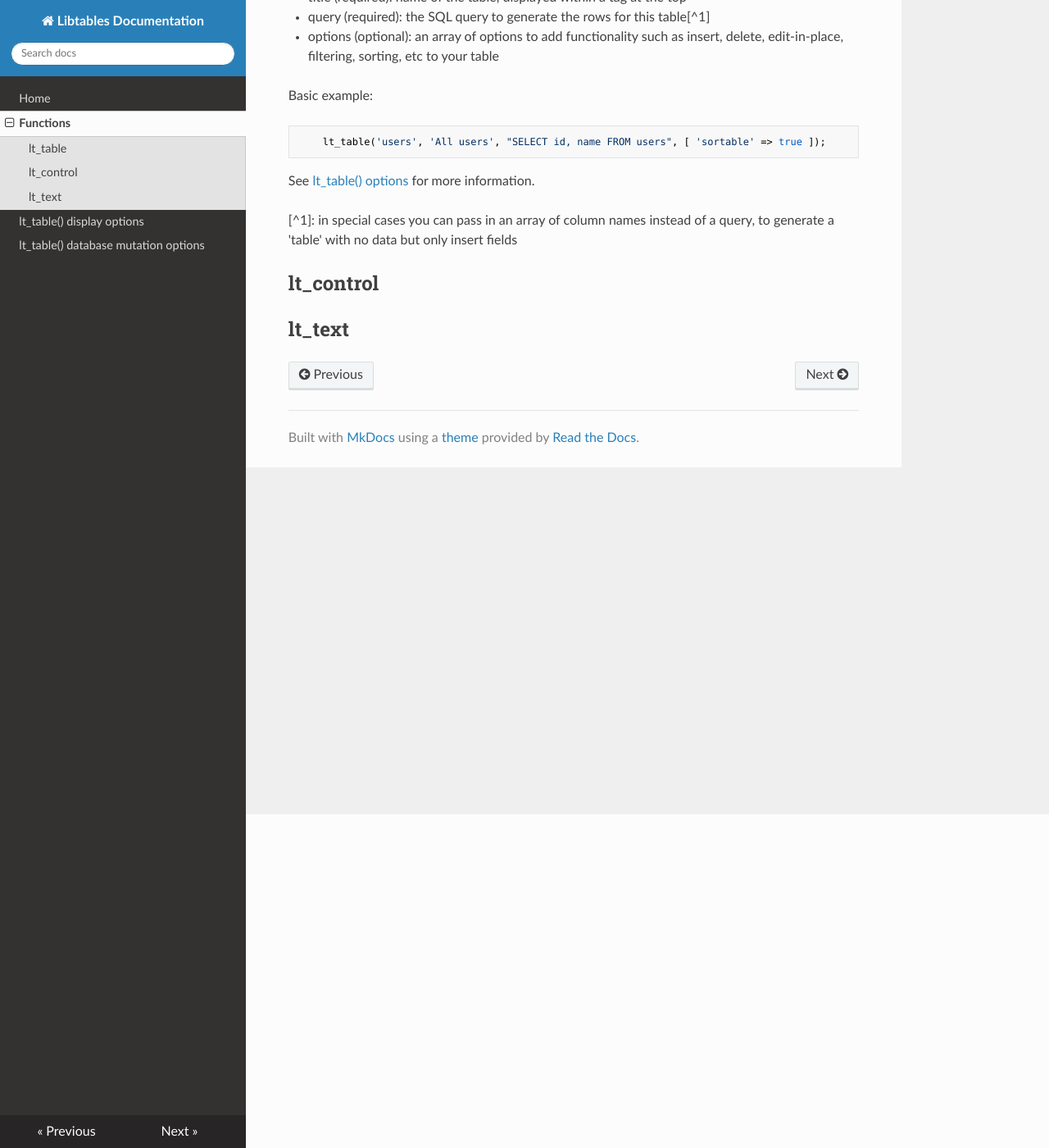
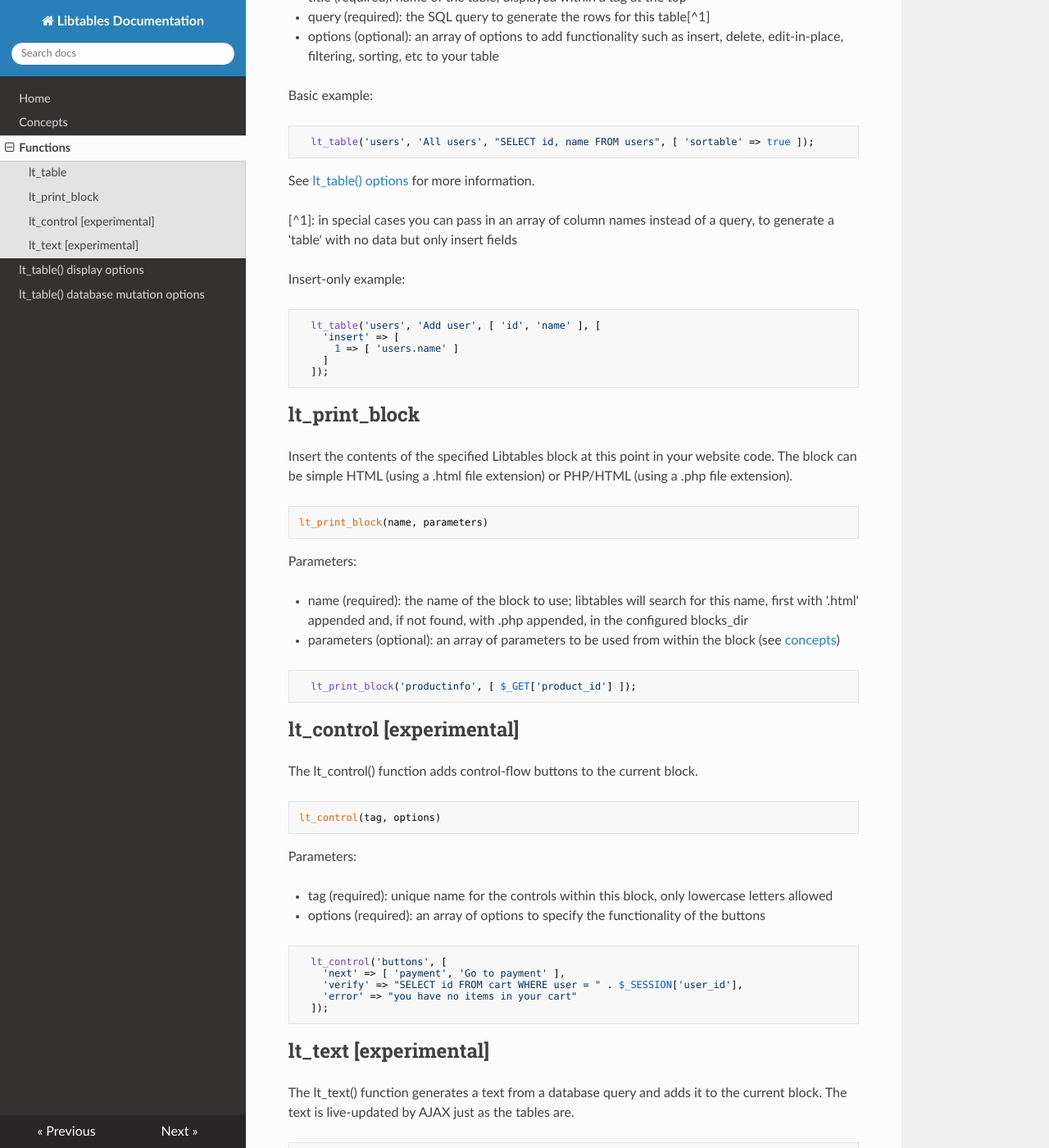
Before and after one commit to bartnv/libtables2, an MkDocs documentation site: the page built from docs/functions.md, in a window 1280 px wide and 1400 px high, scrolled down 407 px. Shown: the whole window at 82% size. Built offline with MkDocs 1.6.1, drawn with Linux system fonts in a browser that asks for light colours; nearby versions of some CDN libraries; old or Windows-style settings are respelled for this version of MkDocs; some of the changed text lies outside the part shown.

Commit message:
Document general concepts, lt_control and lt_text functions

````diff
--- a/docs/functions.md
+++ b/docs/functions.md
@@ -15,15 +15,79 @@ Parameters:
     filtering, sorting, etc to your table
 
 Basic example:
-```
-    lt_table('users', 'All users', "SELECT id, name FROM users", [ 'sortable' => true ]);
+```php
+  lt_table('users', 'All users', "SELECT id, name FROM users", [ 'sortable' => true ]);
 ```
 
-See [lt_table() options](table_function/) for more information.
+See [lt_table() options](table_options_display/) for more information.
 
 [^1]: in special cases you can pass in an array of column names instead of a query, to generate
 a 'table' with no data but only insert fields
 
-## lt_control
+Insert-only example:
+```php
+  lt_table('users', 'Add user', [ 'id', 'name' ], [
+    'insert' => [
+      1 => [ 'users.name' ]
+    ]
+  ]);
+```
 
-## lt_text
+## lt_print_block
+
+Insert the contents of the specified Libtables block at this point in your website code.
+The block can be simple HTML (using a .html file extension) or PHP/HTML (using a .php file
+extension).
+
+    lt_print_block(name, parameters)
+
+Parameters:
+
+  * name (required): the name of the block to use; libtables will search for this name, first
+    with '.html' appended and, if not found, with .php appended, in the configured blocks_dir
+  * parameters (optional): an array of parameters to be used from within the block (see [concepts](concepts/#parameters))
+
+```php
+  lt_print_block('productinfo', [ $_GET['product_id'] ]);
+```
+
+## lt_control [experimental]
+
+The lt_control() function adds control-flow buttons to the current block.
+
+    lt_control(tag, options)
+
+Parameters:
+
+  * tag (required): unique name for the controls within this block, only lowercase letters allowed
+  * options (required): an array of options to specify the functionality of the buttons
+
+```php
+  lt_control('buttons', [
+    'next' => [ 'payment', 'Go to payment' ],
+    'verify' => "SELECT id FROM cart WHERE user = " . $_SESSION['user_id'],
+    'error' => "you have no items in your cart"
+  ]);
+```
+
+## lt_text [experimental]
+
+The lt_text() function generates a text from a database query and adds it to the current block.
+The text is live-updated by AJAX just as the tables are.
+
+    lt_text(tag, query, parameters, format)
+
+Parameters:
+
+  * tag (required): unique name for the text within this block, only lowercase letters allowed
+  * query (required): the SQL query generating the source data for this text (should only result in one row)
+  * parameters (required): an array of parameters that can be used within the query (pass in an empty array if not required)
+  * format (required): a format string; hashtags within this string will be replaced with the column values out of the query
+
+```php
+  lt_text('cartinfo',
+    "SELECT SUM(amount) FROM cart WHERE user = ?",
+    [ $_SESSION['user_id'] ],
+    'Items in cart: #0'
+  );
+```
--- a/mkdocs.yml
+++ b/mkdocs.yml
@@ -1,6 +1,7 @@
 site_name: Libtables Documentation
 pages:
   - Home: index.md
+  - Concepts: concepts.md
   - Functions: functions.md
   - lt_table() display options: table_options_display.md
   - lt_table() database mutation options: table_options_database.md
````
Also changed, not shown: README.md (+3 -3 lines), docs/index.md (+30 -0 lines), docs/table_options_database.md (+3 -0 lines), docs/table_options_display.md (+49 -49 lines).
